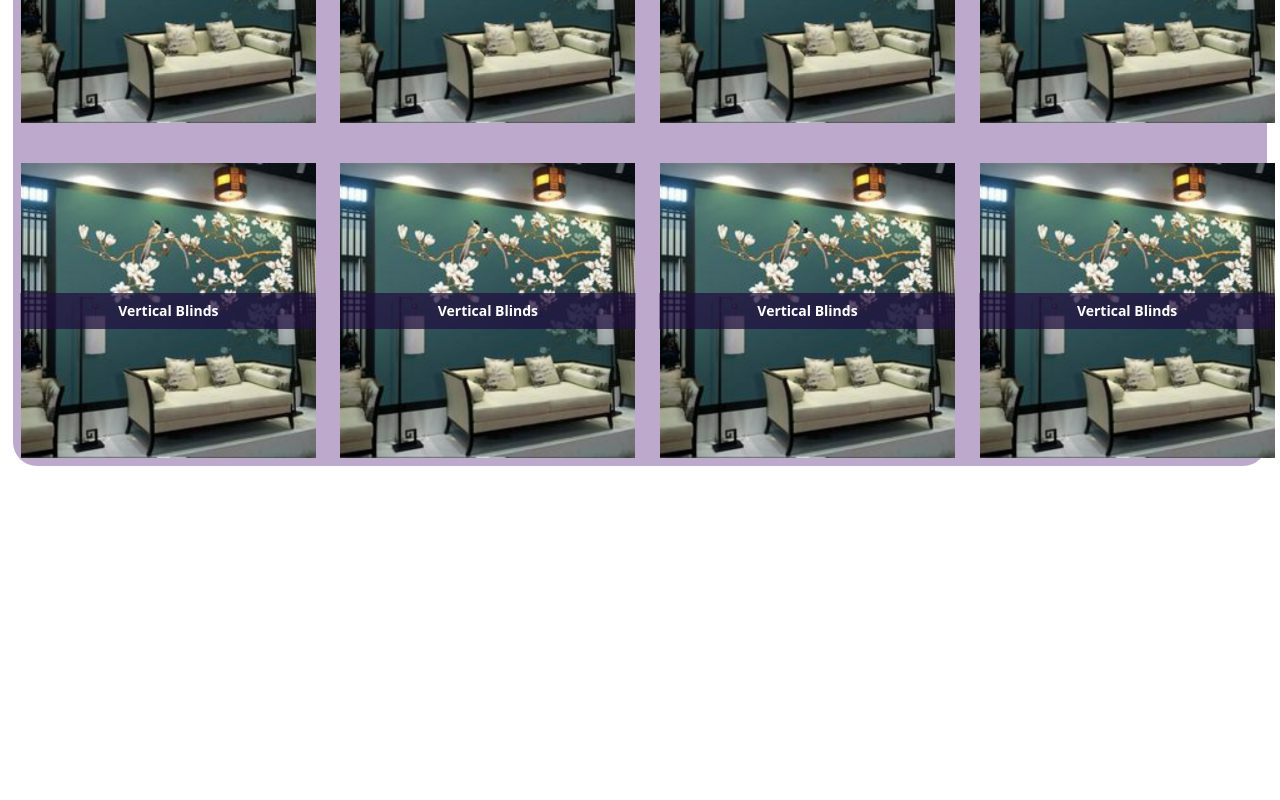
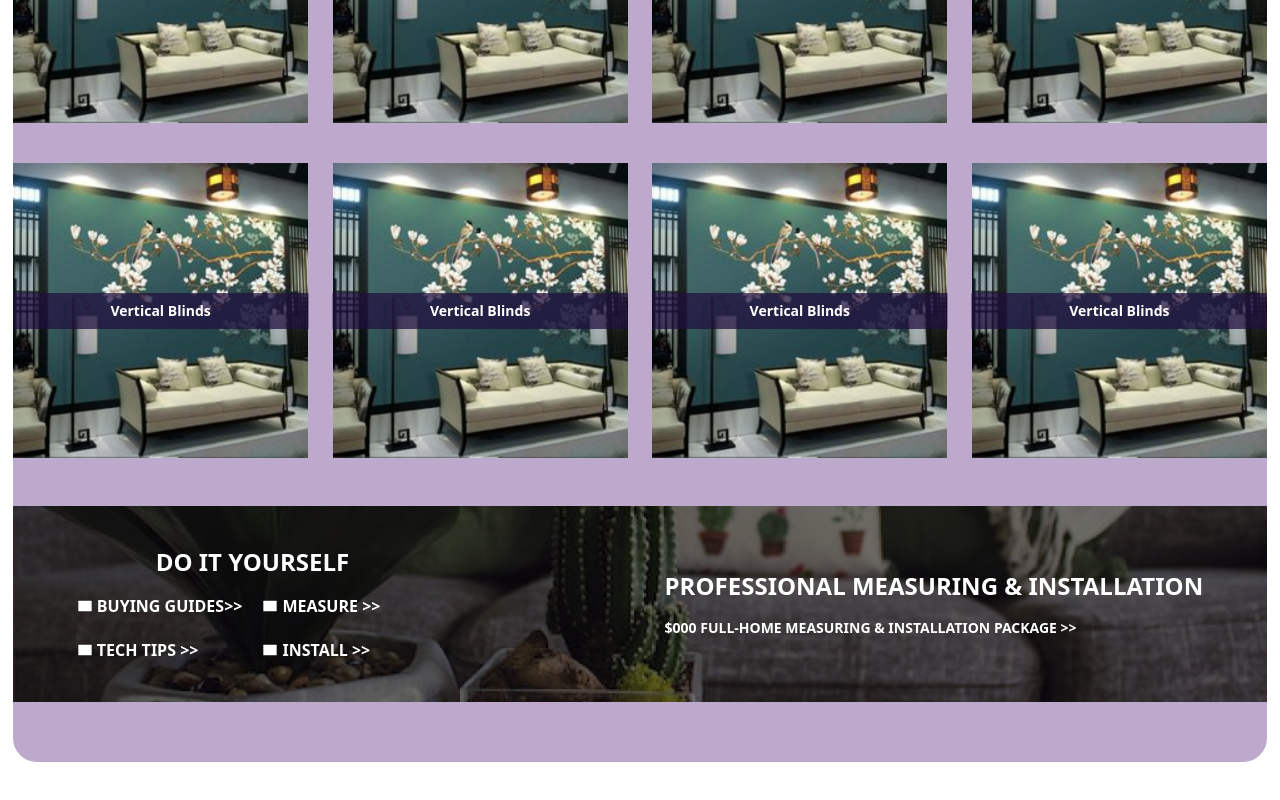
Before and after one commit to RobiulIslam08/litblinds, a React (Vite) app: page / in a window 1280 px wide. Shown: the part 1422-2222 px from the top of the page. Before the commit the page ends 1968 px from the top, so only its background shows below. Built offline with nearby package versions, Linux system fonts and the light colour scheme.

Commit message:
yourself card desigh done

```diff
--- a/src/components/home/WindowBlinds.jsx
+++ b/src/components/home/WindowBlinds.jsx
@@ -1,13 +1,14 @@
 import React from 'react';
 import image1 from "../../assets/images/window-blinds/1.png"
+import YourselfCard from './YourselfCard';
 const WindowBlinds = () => {
 	return (
-		<div className='mt-12 lg:mt-20  mb-6 lg:mb-20 bg-[#BCA9CC] rounded-3xl'>
+		<div className='mt-12 lg:mt-20   lg:mb-20 bg-[#BCA9CC] rounded-3xl pb-5'>
 			<h1 className='lg:text-4xl text-xl font-bold text-shadow-xl drop-shadow-[4px_4px_5px_rgba(0,0,0,0.7)] text-center pt-12 pb-8'>Window Blinds Shades Shutters</h1>
 
 			{/* product */}
-			<div className='grid grid-cols-1 md:grid-cols-2 lg:grid-cols-4 gap-10 p-2'>
-				<div className="relative w-[295px] h-[295px]">
+			<div className='grid grid-cols-2 md:grid-cols-3 lg:grid-cols-4 gap-10 p-2 justify-items-center mx-auto'>
+				<div className="relative  lg:w-[295px]  lg:h-[295px] w-[140px] h-[140px] ">
 					{/* Image */}
 					<img src={image1} alt="Vertical Blinds" className="w-full h-full object-cover" />
 
@@ -18,7 +19,7 @@ const WindowBlinds = () => {
 						Vertical Blinds
 					</p>
 				</div>
-				<div className="relative w-[295px] h-[295px]">
+				<div className="relative  lg:w-[295px]  lg:h-[295px] w-[140px] h-[140px]">
 					{/* Image */}
 					<img src={image1} alt="Vertical Blinds" className="w-full h-full object-cover" />
 
@@ -29,7 +30,7 @@ const WindowBlinds = () => {
 						Vertical Blinds
 					</p>
 				</div>
-				<div className="relative w-[295px] h-[295px]">
+				<div className="relative  lg:w-[295px]  lg:h-[295px] w-[140px] h-[140px]">
 					{/* Image */}
 					<img src={image1} alt="Vertical Blinds" className="w-full h-full object-cover" />
 
@@ -40,7 +41,7 @@ const WindowBlinds = () => {
 						Vertical Blinds
 					</p>
 				</div>
-				<div className="relative w-[295px] h-[295px]">
+				<div className="relative  lg:w-[295px]  lg:h-[295px] w-[140px] h-[140px]">
 					{/* Image */}
 					<img src={image1} alt="Vertical Blinds" className="w-full h-full object-cover" />
 
@@ -51,7 +52,7 @@ const WindowBlinds = () => {
 						Vertical Blinds
 					</p>
 				</div>
-				<div className="relative w-[295px] h-[295px]">
+				<div className="relative  lg:w-[295px]  lg:h-[295px] w-[140px] h-[140px]">
 					{/* Image */}
 					<img src={image1} alt="Vertical Blinds" className="w-full h-full object-cover" />
 
@@ -62,7 +63,7 @@ const WindowBlinds = () => {
 						Vertical Blinds
 					</p>
 				</div>
-				<div className="relative w-[295px] h-[295px]">
+				<div className="relative  lg:w-[295px]  lg:h-[295px] w-[140px] h-[140px]">
 					{/* Image */}
 					<img src={image1} alt="Vertical Blinds" className="w-full h-full object-cover" />
 
@@ -73,7 +74,7 @@ const WindowBlinds = () => {
 						Vertical Blinds
 					</p>
 				</div>
-				<div className="relative w-[295px] h-[295px]">
+				<div className="relative  lg:w-[295px]  lg:h-[295px] w-[140px] h-[140px]">
 					{/* Image */}
 					<img src={image1} alt="Vertical Blinds" className="w-full h-full object-cover" />
 
@@ -84,7 +85,7 @@ const WindowBlinds = () => {
 						Vertical Blinds
 					</p>
 				</div>
-				<div className="relative w-[295px] h-[295px]">
+				<div className="relative  lg:w-[295px]  lg:h-[295px] w-[140px] h-[140px]">
 					{/* Image */}
 					<img src={image1} alt="Vertical Blinds" className="w-full h-full object-cover" />
 
@@ -97,6 +98,7 @@ const WindowBlinds = () => {
 				</div>
 
 			</div>
+			<YourselfCard></YourselfCard>
 
 		</div>
 	);
--- /dev/null
+++ b/src/components/home/YourselfCard.jsx
@@ -0,0 +1,94 @@
+// import React from 'react';
+// import { RiRectangleFill } from 'react-icons/ri';
+
+// const YourselfCard = () => {
+// 	return (
+// 		<div className='flex justify-between items-center px-4 py-10'>
+// 			{/* left */}
+// 			<div>
+// 				<h1 className='text-center text-white font-semibold text-lg lg:text-2xl pb-4'>DO IT YOURSELF</h1>
+// 				<div className='grid grid-cols-2'>
+// 					<div className='flex items-center gap-1 text-white font-semibold'>
+
+// 						<RiRectangleFill />
+// 						<h1>BUYING GUIDES{'>'}{'>'}</h1>
+// 					</div>
+// 					<div className='flex items-center gap-1 text-white font-semibold'>
+
+// 						<RiRectangleFill />
+// 						<h1>MEASURE {'>'}{'>'}</h1>
+// 					</div>
+// 					<div className='flex items-center gap-1 text-white font-semibold'>
+
+// 						<RiRectangleFill />
+// 						<h1>TECH TIPS {'>'}{'>'}</h1>
+// 					</div>
+// 					<div className='flex items-center gap-1 text-white font-semibold'>
+
+// 						<RiRectangleFill />
+// 						<h1>INSTALL {'>'}{'>'}</h1>
+// 					</div>
+// 				</div>
+// 			</div>
+// 			{/* right */}
+// 			<div>
+// 				<h1 className='text-lg lg:text-2xl font-semibold text-white pb-4'>PROFESSIONAL MEASURING & INSTALLATION</h1>
+// 				<p className='text-white'>$000 FULL-HOME MEASURING & INSTALLATION PACKAGE {'>'}{'>'}</p>
+// 			</div>
+// 		</div>
+// 	);
+// };
+
+// export default YourselfCard;
+import React from 'react';
+import { RiRectangleFill } from 'react-icons/ri';
+import bg from "../../assets/images/windowBlindsInfoBox.png"
+const YourselfCard = () => {
+	return (
+		<div
+			className='relative bg-cover bg-center lg:my-10 my-5 mb-5 lg:mb-10'
+			style={{
+				backgroundImage:`url(${bg})`,
+			}}
+		>
+			{/* overlay */}
+			<div className="absolute inset-0 bg-black opacity-50 z-0"></div>
+
+			{/* content */}
+			<div className='relative z-10 flex flex-col lg:flex-row gap-5 justify-between items-center lg:px-16 px-8 py-5 lg:py-10'>
+				{/* left */}
+				<div>
+					<h1 className='text-center text-white font-semibold text-lg lg:text-2xl pb-4'>DO IT YOURSELF</h1>
+					<div className='grid grid-cols-2 gap-5'>
+						<div className='flex items-center gap-1 text-white font-semibold'>
+							<RiRectangleFill />
+							<h1>BUYING GUIDES{'>'}{'>'}</h1>
+						</div>
+						<div className='flex items-center gap-1 text-white font-semibold'>
+							<RiRectangleFill />
+							<h1>MEASURE {'>'}{'>'}</h1>
+						</div>
+						<div className='flex items-center gap-1 text-white font-semibold'>
+							<RiRectangleFill />
+							<h1>TECH TIPS {'>'}{'>'}</h1>
+						</div>
+						<div className='flex items-center gap-1 text-white font-semibold'>
+							<RiRectangleFill />
+							<h1>INSTALL {'>'}{'>'}</h1>
+						</div>
+					</div>
+				</div>
+
+				{/* right */}
+				<div>
+					<h1 className='text-lg lg:text-2xl font-semibold text-white pb-4 text-center lg:text-left'>
+						PROFESSIONAL MEASURING & INSTALLATION
+					</h1>
+					<p className='text-white font-semibold text-center lg:text-left lg:text-sm'>$000 FULL-HOME MEASURING & INSTALLATION PACKAGE {'>'}{'>'}</p>
+				</div>
+			</div>
+		</div>
+	);
+};
+
+export default YourselfCard;
```
Also changed, not shown: src/assets/images/windowBlindsInfoBox.png (added).
